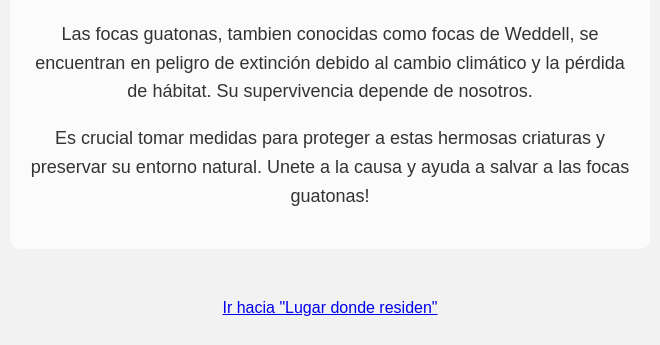
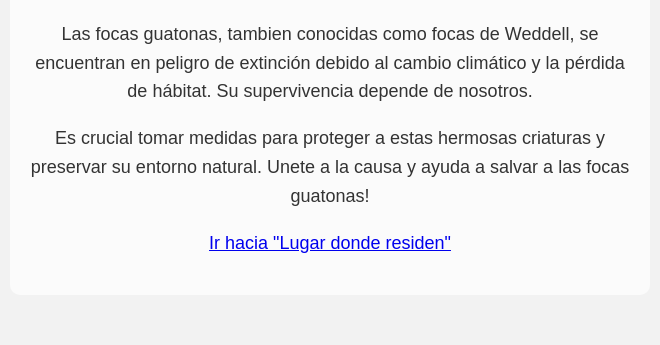
Before and after one commit to Will5to/WillsPage5to, a plain HTML site: page paginados.html in a window 1280 px wide. Shown: the part 509-854 px from the top of the page, without its empty margins (310-970 px from the left). Drawn offline with Linux system fonts and the light colour scheme.

Commit message:
paginados.html

```diff
--- a/paginados.html
+++ b/paginados.html
@@ -40,7 +40,7 @@
         <img class="imagen-foca" src="https://http2.mlstatic.com/D_NQ_NP_873687-CBT72439516326_102023-O.webp" alt="Foca Guatona">
         <p>Las focas guatonas, tambien conocidas como focas de Weddell, se encuentran en peligro de extinción debido al cambio climático y la pérdida de hábitat. Su supervivencia depende de nosotros.</p>
         <p>Es crucial tomar medidas para proteger a estas hermosas criaturas y preservar su entorno natural. Unete a la causa y ayuda a salvar a las focas guatonas!</p>
+         <p><a href="Paginatres.html">Ir hacia "Lugar donde residen"</a>  </p>
     </div>
-     <a href="Paginatres.html">Ir hacia "Lugar donde residen"</a>
 </body>
 </html>
```
